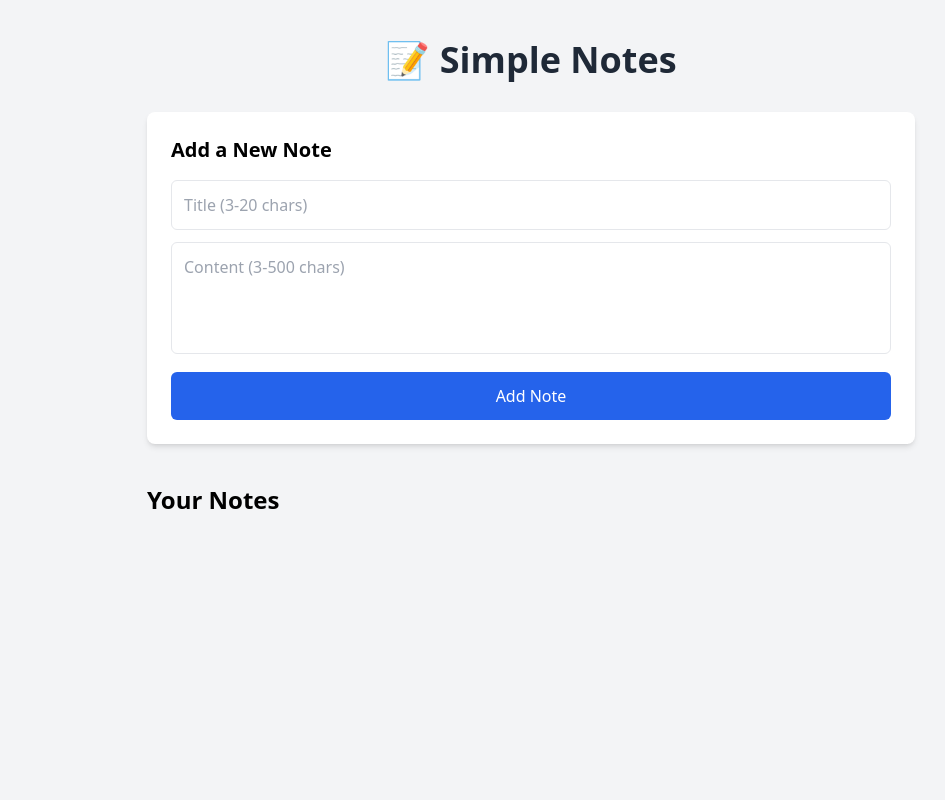
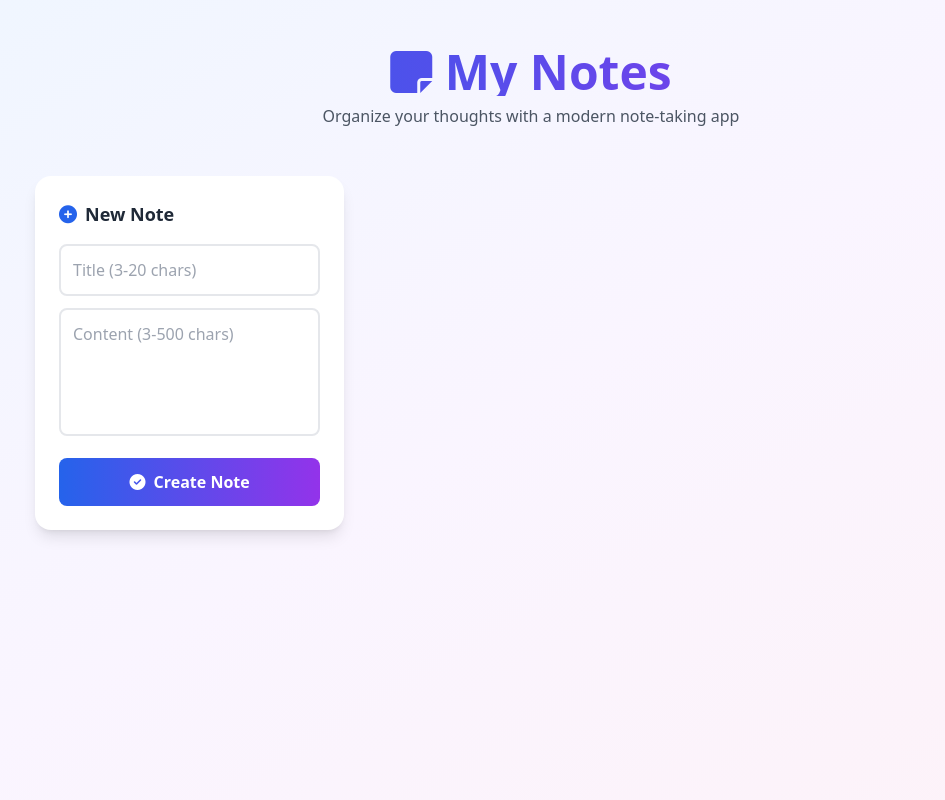
Before and after one commit to ADEL-MAHMOUD10/Note-RESTApi-CRUD-PHP, a PHP site: page /index.html in a window 1280 px wide. Shown: the whole page, without its empty margins (109-1054 px from the left). Run offline with PHP 8.4, Linux system fonts and the light colour scheme; some libraries are stand-ins or nearby versions.

Commit message:
Use UI to control

```diff
--- a/index.html
+++ b/index.html
@@ -2,84 +2,78 @@
 <html lang="en">
 <head>
     <meta charset="UTF-8">
+    <meta name="viewport" content="width=device-width, initial-scale=1.0">
     <title>Notes App</title>
     <script src="https://cdn.tailwindcss.com"></script>
+    <link href="https://cdnjs.cloudflare.com/ajax/libs/font-awesome/6.4.0/css/all.min.css" rel="stylesheet">
 </head>
-<body class="bg-gray-100">
+<body class="bg-gradient-to-br from-blue-50 via-purple-50 to-pink-50 min-h-screen">
+    <div class="max-w-5xl mx-auto px-4 py-12">
+        <!-- Header -->
+        <div class="text-center mb-12">
+            <h1 class="text-5xl font-bold bg-gradient-to-r from-blue-600 to-purple-600 bg-clip-text text-transparent mb-2">
+                <i class="fas fa-sticky-note"></i> My Notes
+            </h1>
+            <p class="text-gray-600">Organize your thoughts with a modern note-taking app</p>
+        </div>
 
-    <div class="max-w-3xl mx-auto py-10">
-        <h1 class="text-4xl font-bold text-gray-800 mb-8 text-center">📝 Simple Notes</h1>
-
+        <div class="grid grid-cols-1 lg:grid-cols-3 gap-8">
             <!-- Add Note Form -->
-        <div class="bg-white shadow-md rounded-lg p-6 mb-10">
-            <h2 class="text-xl font-semibold mb-4">Add a New Note</h2>
-
+            <div class="lg:col-span-1">
+                <div class="bg-white rounded-2xl shadow-lg p-6 sticky top-8">
+                    <h2 class="text-lg font-bold mb-4 text-gray-800">
+                        <i class="fas fa-plus-circle text-blue-600 mr-2"></i>New Note
+                    </h2>
                     <input id="title"
                         placeholder="Title (3-20 chars)"
-                class="w-full p-3 border rounded-md mb-3 focus:ring focus:ring-blue-300" />
-
+                        class="w-full p-3 border-2 border-gray-200 rounded-lg mb-3 focus:border-blue-500 focus:outline-none transition" />
                     <textarea id="content"
                         placeholder="Content (3-500 chars)"
-                class="w-full p-3 border rounded-md h-28 mb-3 resize-none focus:ring focus:ring-blue-300"></textarea>
-
+                        class="w-full p-3 border-2 border-gray-200 rounded-lg h-32 mb-4 resize-none focus:border-blue-500 focus:outline-none transition"></textarea>
                     <button onclick="addNote()"
-                class="w-full bg-blue-600 text-white py-3 rounded-md hover:bg-blue-700 transition">
-                Add Note
+                        class="w-full bg-gradient-to-r from-blue-600 to-purple-600 text-white py-3 rounded-lg font-semibold hover:shadow-lg transform hover:scale-105 transition">
+                        <i class="fas fa-check-circle mr-2"></i>Create Note
                     </button>
                 </div>
-
-        <h2 class="text-2xl font-semibold mb-4">Your Notes</h2>
-
-        <div id="notes" class="space-y-4"></div>
             </div>
 
+            <!-- Notes Grid -->
+            <div class="lg:col-span-2">
+                <div id="notes" class="grid grid-cols-1 md:grid-cols-2 gap-6"></div>
+            </div>
+        </div>
+    </div>
 
 <script>
-const API_URL = "http://127.0.0.1:5000";
-
+const M_API_URL = "http://127.0.0.1:5000/";
+const API_URL = "http://127.0.0.1:5000/?route=notes";
 function loadNotes() {
     fetch(API_URL)
         .then(res => res.json())
         .then(data => {
             let notesDiv = document.getElementById("notes");
             notesDiv.innerHTML = "";
-
+            if (Object.keys(data).length === 0) {
+                notesDiv.innerHTML = '<p class="text-gray-500 text-center col-span-2">No notes yet. Create one!</p>';
+                return;
+            }
             Object.values(data).forEach(note => {
                 notesDiv.innerHTML += `
-                    <div class="bg-white shadow rounded-lg p-5 border">
-                        <div class="flex items-center justify-between">
-                            <h3 class="text-lg font-bold">${note.title}</h3>
-
-                            ${note.updated_at ? `
-                                <span class="px-3 py-1 text-xs bg-yellow-300 text-yellow-900 font-semibold rounded-full">
-                                    Updated
-                                </span>
-                            ` : ''}
+                    <div class="bg-white rounded-xl shadow-md hover:shadow-xl transition p-6 border-l-4 border-blue-500">
+                        <div class="flex justify-between items-start mb-3">
+                            <h3 class="text-lg font-bold text-gray-800 truncate">${note.title}</h3>
+                            ${note.updated_at ? '<span class="text-xs bg-yellow-100 text-yellow-800 px-2 py-1 rounded-full">Updated</span>' : ''}
                         </div>
-
-                        <p class="text-gray-700 mt-2">${note.content}</p>
-
-                        <div class="mt-4 text-sm text-gray-500">
-                            <p>Created: ${note.created_at ?? ''}</p>
-
-                            ${note.updated_at ? `
-                                <p class="text-blue-600 font-medium">
-                                    Updated: ${note.updated_at}
-                                </p>
-                            ` : ''}
+                        <p class="text-gray-600 mb-4 line-clamp-3">${note.content}</p>
+                        <div class="text-xs text-gray-400 mb-4">
+                            <p><i class="fas fa-calendar mr-2"></i>${note.created_at}</p>
                         </div>
-
-                        <div class="flex justify-end mt-4 space-x-2">
-                            <button
-                                onclick="editNote('${note.id}')"
-                                class="px-4 py-2 bg-yellow-500 text-white rounded-md hover:bg-yellow-600 transition">
-                                Edit
+                        <div class="flex gap-2 justify-end">
+                            <button onclick="editNote('${note.id}')" class="px-3 py-2 bg-blue-500 text-white rounded-lg hover:bg-blue-600 transition text-sm">
+                                <i class="fas fa-edit"></i>
                             </button>
-
-                            <button
-                                onclick="deleteNote('${note.id}')"
-                                class="px-4 py-2 bg-red-600 text-white rounded-md hover:bg-red-700 transition">
-                                Delete
+                            <button onclick="deleteNote('${note.id}')" class="px-3 py-2 bg-red-500 text-white rounded-lg hover:bg-red-600 transition text-sm">
+                                <i class="fas fa-trash"></i>
                             </button>
                         </div>
                     </div>
@@ -88,52 +82,24 @@ function loadNotes() {
         });
 }
 
-// Add Note
 function addNote() {
     let title = document.getElementById("title").value.trim();
     let content = document.getElementById("content").value.trim();
-
-    fetch(API_URL, {
-        method: "POST",
-        headers: {"Content-Type": "application/json"},
-        body: JSON.stringify({ title, content })
-    })
-    .then(res => res.json())
-    .then(data => {
-        alert(data.message);
-        loadNotes();
-    });
+    if (!title || !content) return alert("Please fill all fields");
+    fetch(M_API_URL, {method: "POST", headers: {"Content-Type": "application/json"}, body: JSON.stringify({title, content})})
+        .then(res => res.json()).then(data => {alert(data.message); document.getElementById("title").value = ""; document.getElementById("content").value = ""; loadNotes();});
 }
 
-// Edit Note
 function editNote(id) {
-    let newTitle = prompt("Enter new title:");
-    let newContent = prompt("Enter new content:");
-
-    if (!newTitle || !newContent) return;
-
-    fetch(`${API_URL}?id=${id}`, {
-        method: "PUT",
-        headers: {"Content-Type": "application/json"},
-        body: JSON.stringify({ title: newTitle, content: newContent })
-    })
-    .then(res => res.json())
-    .then(data => {
-        alert(data.message);
-        loadNotes();
-    });
+    let newTitle = prompt("Enter new title:"); if (!newTitle) return;
+    let newContent = prompt("Enter new content:"); if (!newContent) return;
+    fetch(`${M_API_URL}?id=${id}`, {method: "PUT", headers: {"Content-Type": "application/json"}, body: JSON.stringify({title: newTitle, content: newContent})})
+        .then(res => res.json()).then(data => {alert(data.message); loadNotes();});
 }
 
-// Delete Note
 function deleteNote(id) {
-    if (!confirm("Are you sure?")) return;
-
-    fetch(`${API_URL}?id=${id}`, { method: "DELETE" })
-    .then(res => res.json())
-    .then(data => {
-        alert(data.message);
-        loadNotes();
-    });
+    if (!confirm("Delete this note?")) return;
+    fetch(`${M_API_URL}?id=${id}`, {method: "DELETE"}).then(res => res.json()).then(data => {alert(data.message); loadNotes();});
 }
 
 loadNotes();
--- a/index.php
+++ b/index.php
@@ -38,6 +38,11 @@ if ($method === 'OPTIONS') {
 
 switch ($method) {
     case "GET":
+        if (isset($_GET["route"]) && $_GET["route"] === "notes") {
+            http_response_code(200);
+            echo json_encode($notes);
+            break;
+        }
         if (isset($_GET["id"])) {
             $id = $_GET["id"];
             if (isset($notes[$id])) {
@@ -49,8 +54,8 @@ switch ($method) {
             }
         }
         else{
-            http_response_code(200);
-            echo json_encode($notes);
+        header("Content-Type: text/html");
+        echo file_get_contents("index.html");
         }
         break;
 
--- a/notes/notes.json
+++ b/notes/notes.json
@@ -17,11 +17,11 @@
         "content": "Monday: Chest, Tuesday: Back, Wednesday: Legs",
         "created_at": "2025-11-24 21:33:04"
     },
-    "7c010cd9-6656-4af7-bf2c-245c3bf34fc0": {
-        "id": "7c010cd9-6656-4af7-bf2c-245c3bf34fc0",
-        "title": "Test202",
-        "content": "Test8412365",
-        "created_at": "2025-11-25 16:39:37",
-        "updated_at": "2025-11-25 16:57:18"
+    "d2184e35-cbd7-48ce-9ea7-65b33b69f471": {
+        "id": "d2184e35-cbd7-48ce-9ea7-65b33b69f471",
+        "title": "Title01",
+        "content": "Test01",
+        "created_at": "2025-11-25 17:54:46",
+        "updated_at": "2025-11-25 17:54:57"
     }
 }
```
Also changed, not shown: README.md (added). Lines whose indentation alone changed are shown as unchanged.
